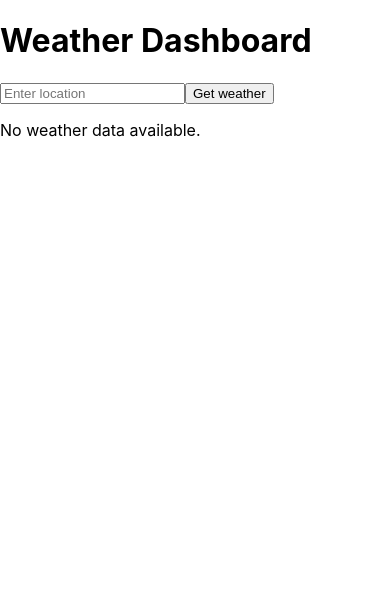
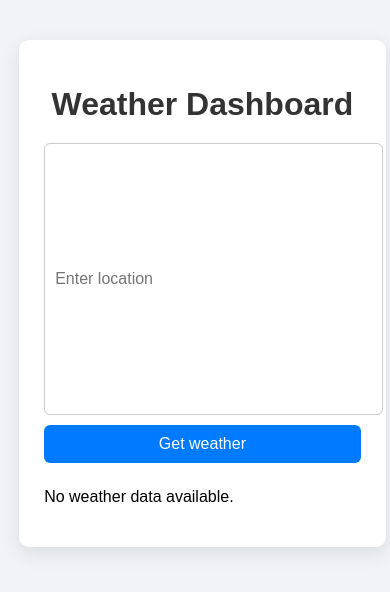
Before and after one commit to Josphat098/assessment, a React (Create React App) app: page / in a window 390 px wide. Shown: the top 592 px of the page. Built offline with nearby package versions, Linux system fonts and the light colour scheme.

Commit message:
Added styling to the application and made it responsive to laptops, phones and tablets

```diff
--- a/src/App.css
+++ b/src/App.css
@@ -1,38 +1,135 @@
-.App {
-  text-align: center;
+/* Base Styles */
+body {
+  font-family: 'Arial', sans-serif;
+  background-color: #f0f4f8;
+  margin: 0;
+  padding: 0;
+  min-height: 100vh;
+  display: flex;
+  justify-content: center;
+  align-items: flex-start;
+  padding-top: 40px;
+  box-sizing: border-box;
 }
 
-.App-logo {
-  height: 40vmin;
-  pointer-events: none;
+.App {
+  background-color: #ffffff;
+  border-radius: 10px;
+  box-shadow: 0 6px 20px rgba(0, 0, 0, 0.1);
+  padding: 25px;
+  max-width: 600px;
+  width: 90%;
+  margin: auto;
 }
 
-@media (prefers-reduced-motion: no-preference) {
-  .App-logo {
-    animation: App-logo-spin infinite 20s linear;
+h1 {
+  text-align: center;
+  color: #333;
+  margin-bottom: 20px;
+}
+
+/* Form Styles */
+form {
+  display: flex;
+  flex-direction: row;
+  justify-content: center;
+  gap: 10px;
+  margin-bottom: 25px;
+  flex-wrap: wrap;
+}
+
+input[type="text"] {
+  padding: 10px;
+  font-size: 1rem;
+  border-radius: 6px;
+  border: 1px solid #ccc;
+  flex: 1 1 250px;
+  min-width: 180px;
+}
+
+button {
+  padding: 10px 18px;
+  font-size: 1rem;
+  background-color: #007bff;
+  color: white;
+  border: none;
+  border-radius: 6px;
+  cursor: pointer;
+  transition: background-color 0.2s ease;
+}
+
+button:hover {
+  background-color: #0056b3;
+}
+
+/* Weather Section */
+.current-weather, .forecast-weather {
+  background-color: #f9f9f9;
+  border-radius: 10px;
+  padding: 20px;
+  margin-top: 20px;
+}
+
+.current-weather h2,
+.forecast-weather h2 {
+  margin-top: 0;
+  color: #333;
+}
+
+.current-weather p,
+.forecast-weather p {
+  font-size: 1rem;
+  color: #555;
+  margin: 8px 0;
+}
+
+.current-weather img,
+.forecast-weather img {
+  width: 50px;
+  height: 50px;
+}
+
+/* Forecast Layout */
+.forecast-weather > div {
+  display: flex;
+  flex-direction: column;
+  gap: 15px;
+}
+
+.forecast-weather > div > div {
+  background-color: #ffffff;
+  border-radius: 8px;
+  padding: 10px;
+  box-shadow: 0 2px 8px rgba(0,0,0,0.05);
+  display: flex;
+  flex-direction: column;
+  align-items: center;
+}
+
+/* Responsive Media Queries */
+@media (min-width: 600px) {
+  .forecast-weather > div {
+    flex-direction: row;
+    flex-wrap: wrap;
+    justify-content: space-between;
+  }
+
+  .forecast-weather > div > div {
+    width: 30%;
   }
 }
 
-.App-header {
-  background-color: #282c34;
-  min-height: 100vh;
-  display: flex;
-  flex-direction: column;
-  align-items: center;
-  justify-content: center;
-  font-size: calc(10px + 2vmin);
-  color: white;
-}
+@media (max-width: 400px) {
+  input[type="text"] {
+    width: 100%;
+  }
 
-.App-link {
-  color: #61dafb;
-}
+  form {
+    flex-direction: column;
+    align-items: stretch;
+  }
 
-@keyframes App-logo-spin {
-  from {
-    transform: rotate(0deg);
-  }
-  to {
-    transform: rotate(360deg);
+  button {
+    width: 100%;
   }
 }
--- a/src/App.js
+++ b/src/App.js
@@ -3,6 +3,7 @@ import LocationInput from "./components/LocationInput";
 import CurrentWeather from "./components/CurrentWeather";
 import axios from "axios";
 import ForecastWeather from "./components/ForecastWeather";
+import './App.css';
 
 function App() {
   const[weather, setWeather] = useState(null);
```
